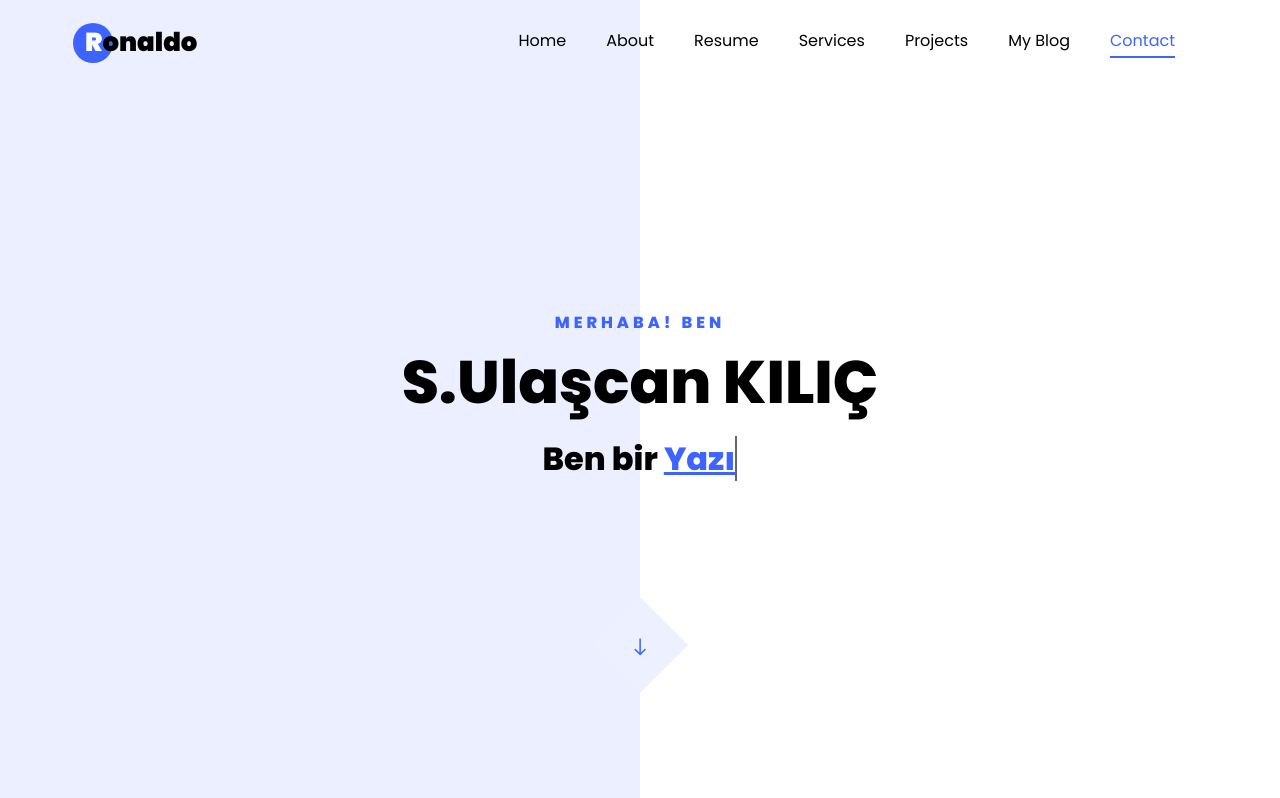
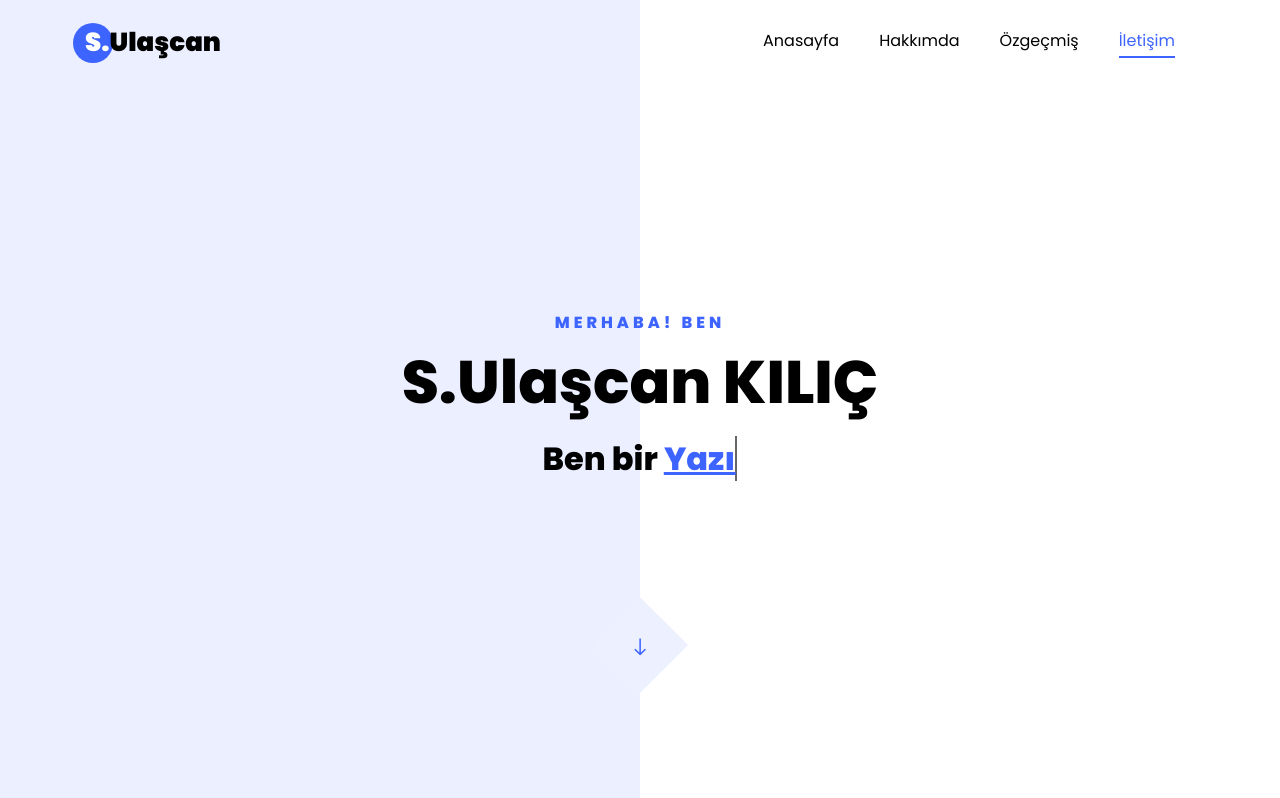
Before and after one commit to UlascanKilic/ulascankilic.github.io, a plain HTML site: page index.html in a window 1280 px wide. Shown: the top 798 px of the page. Drawn offline with Linux system fonts and the light colour scheme; files whose address does not match are found by name.

Commit message:
uğdate index v0.3

```diff
--- a/index.html
+++ b/index.html
@@ -1,7 +1,7 @@
 <!DOCTYPE html>
 <html lang="en">
   <head>
-    <title>Ronaldo - Free Bootstrap 4 Template by Colorlib</title>
+    <title>S. Ulaşcan Kılıç</title>
     <meta charset="utf-8">
     <meta name="viewport" content="width=device-width, initial-scale=1, shrink-to-fit=no">
 
@@ -27,20 +27,17 @@
 
     <nav class="navbar navbar-expand-lg navbar-dark ftco_navbar ftco-navbar-light site-navbar-target" id="ftco-navbar">
 	    <div class="container">
-	      <a class="navbar-brand" href="index.html"><span>R</span>onaldo</a>
+	      <a class="navbar-brand" href="index.html"><span>S.</span>Ulaşcan</a>
 	      <button class="navbar-toggler js-fh5co-nav-toggle fh5co-nav-toggle" type="button" data-toggle="collapse" data-target="#ftco-nav" aria-controls="ftco-nav" aria-expanded="false" aria-label="Toggle navigation">
 	        <span class="oi oi-menu"></span> Menu
 	      </button>
 
 	      <div class="collapse navbar-collapse" id="ftco-nav">
 	        <ul class="navbar-nav nav ml-auto">
-	          <li class="nav-item"><a href="#home-section" class="nav-link"><span>Home</span></a></li>
-	          <li class="nav-item"><a href="#about-section" class="nav-link"><span>About</span></a></li>
-	          <li class="nav-item"><a href="#resume-section" class="nav-link"><span>Resume</span></a></li>
-	          <li class="nav-item"><a href="#services-section" class="nav-link"><span>Services</span></a></li>
-	          <li class="nav-item"><a href="#projects-section" class="nav-link"><span>Projects</span></a></li>
-	          <li class="nav-item"><a href="#blog-section" class="nav-link"><span>My Blog</span></a></li>
-	          <li class="nav-item"><a href="#contact-section" class="nav-link"><span>Contact</span></a></li>
+	          <li class="nav-item"><a href="#home-section" class="nav-link"><span>Anasayfa</span></a></li>
+	          <li class="nav-item"><a href="#about-section" class="nav-link"><span>Hakkımda</span></a></li>
+	          <li class="nav-item"><a href="#resume-section" class="nav-link"><span>Özgeçmiş</span></a></li>
+	          <li class="nav-item"><a href="#contact-section" class="nav-link"><span>İletişim</span></a></li>
 	        </ul>
 	      </div>
 	    </div>
@@ -347,7 +344,7 @@
 					    	<div class="text pl-3">
 		    					<h2>I'm Better Than You</h2>
 		    					<span class="position">Çoklu Programla Dilleri Dersi Bitirme Projesi</span>
-		    					<p>Online tarayıcı tabanlı labirent oyunu.
+		    					<p>Online tarayıcı tabanlı labirent oyunu. <br>
 									Aldığım Görevler : <br>
 									Takım yönetiminin yapılması, <br>
 									Javascript ile fizik motoru geliştirilmesi, <br>
```
